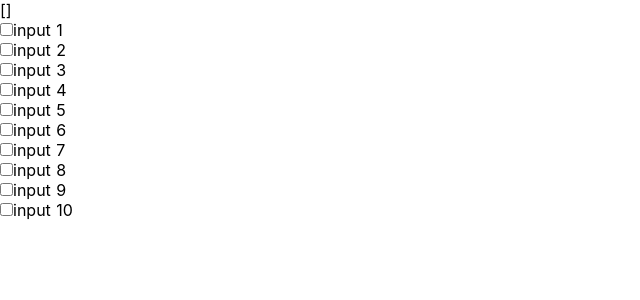
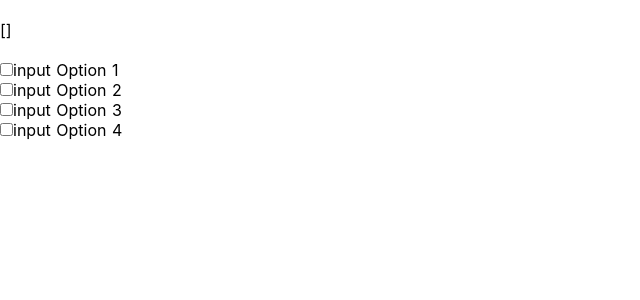
Before and after one commit to OziOcb/multiple-checkboxes-with-vue-and-v-model, a Nuxt app: page / in a window 1280 px wide. Shown: the top 300 px of the page, without its empty margins (0-640 px from the left). Built offline with nearby package versions, Linux system fonts and the light colour scheme.

Commit message:
Base - using real object

```diff
--- a/pages/index.vue
+++ b/pages/index.vue
@@ -1,10 +1,18 @@
 <template>
   <div>
-    <div>{{ arr }}</div>
+    <br />
+    <div>{{ myCheckBoxModel }}</div>
+    <br />
 
-    <div v-for="n in 10" :key="n">
-      <input :value="n" v-model="arr" :id="`input ${n}`" type="checkbox" />
-      <label :for="`input ${n}`">input {{ n }}</label>
+    <div v-for="item in checkOptions" :key="item.id">
+      <input
+        :value="item.value"
+        v-model="myCheckBoxModel"
+        :id="item.id"
+        type="checkbox"
+      />
+
+      <label :for="item.id">input {{ item.label }}</label>
     </div>
   </div>
 </template>
@@ -12,7 +20,14 @@
 <script>
 export default {
   data: () => ({
-    arr: []
+    myCheckBoxModel: [],
+
+    checkOptions: [
+      { id: 1, label: "Option 1", value: "value of option 1" },
+      { id: 2, label: "Option 2", value: "value of option 2" },
+      { id: 3, label: "Option 3", value: "value of option 3" },
+      { id: 4, label: "Option 4", value: "value of option 4" }
+    ]
   })
 };
 </script>
```
